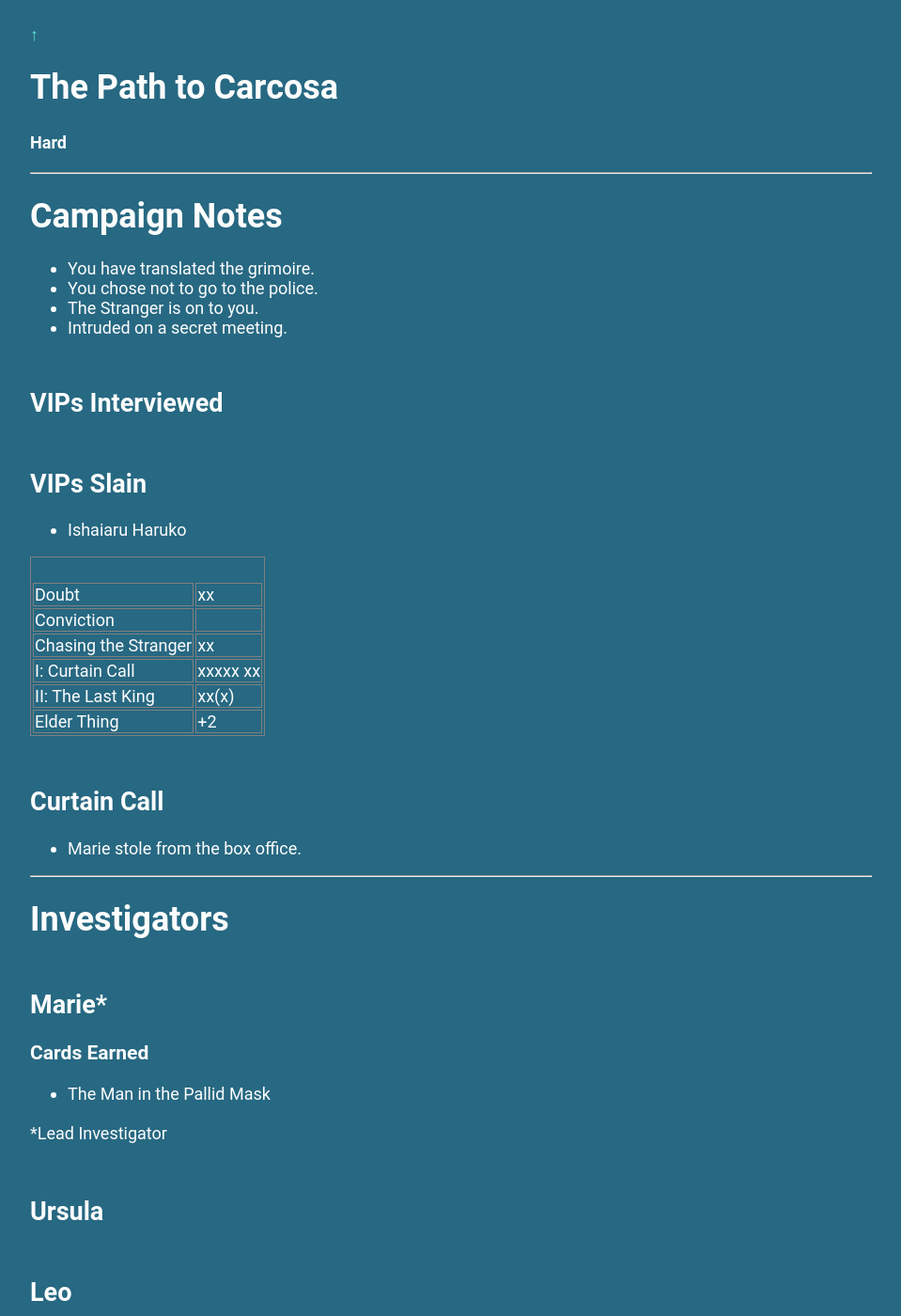
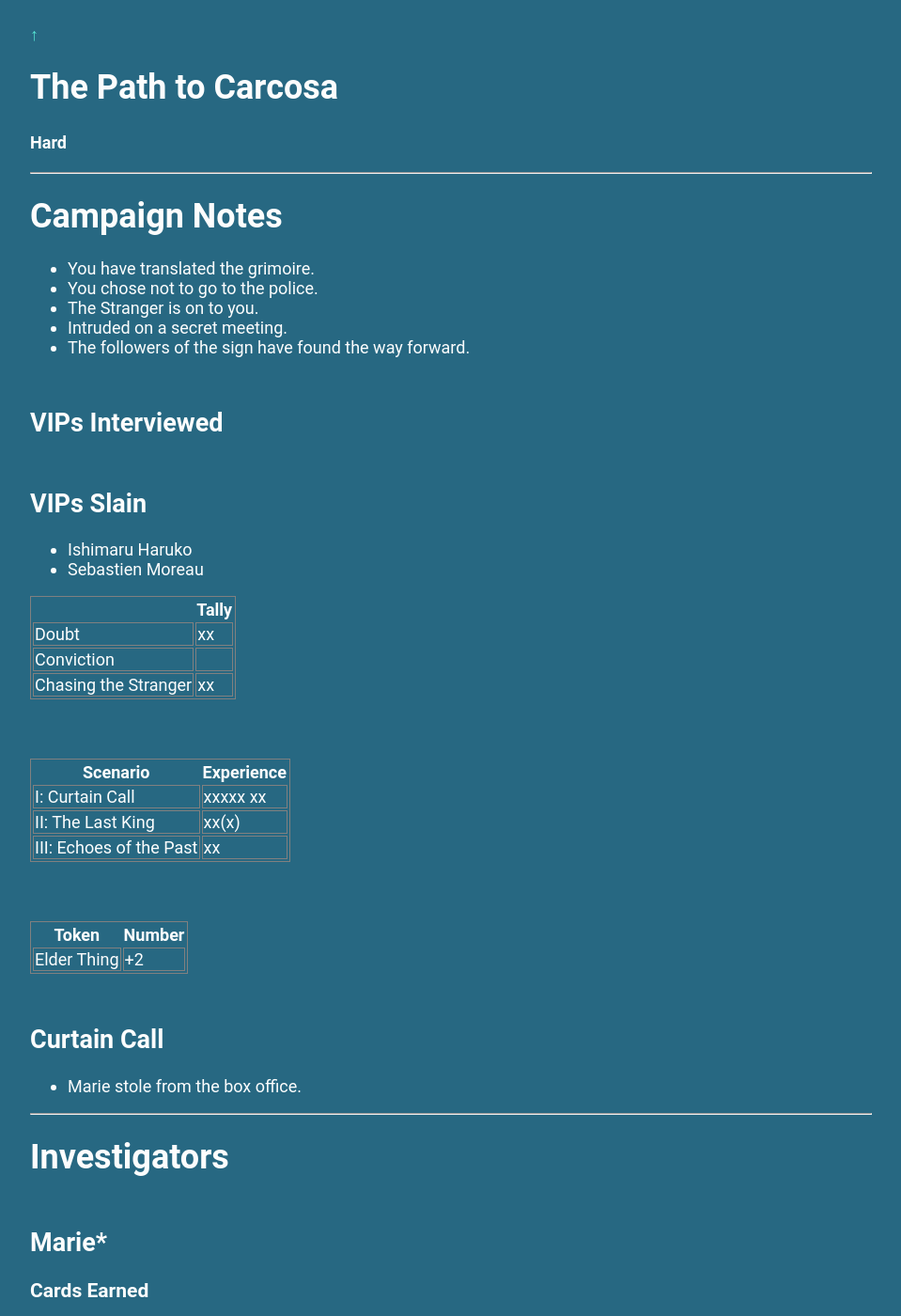
Before and after one commit to ethanCrobison/ethanCrobison.github.io, a Jekyll site: the page built from creations/ptc-campaign-log.md, in a window 1280 px wide and 1400 px high. Shown: the whole window at 94% size, without its empty margins (32-991 px from the left). Built offline with Jekyll 4.4.1, drawn with Linux system fonts in a browser that asks for light colours.

Commit message:
Add campaign log updates

```diff
--- a/creations/ptc-campaign-log.md
+++ b/creations/ptc-campaign-log.md
@@ -14,14 +14,16 @@ layout: default
 - You chose not to go to the police.
 - The Stranger is on to you.
 - Intruded on a secret meeting.
+- The followers of the sign have found the way forward.
 
 ## VIPs Interviewed
 
 ## VIPs Slain
 
-- Ishaiaru Haruko
+- Ishimaru Haruko
+- Sebastien Moreau
 
-|                      |               |
+|                      | Tally         |
 |----------------------|---------------|
 | Doubt                | xx            |
 |----------------------|---------------|
@@ -29,9 +31,21 @@ layout: default
 |----------------------|---------------|
 | Chasing the Stranger | xx            |
 |----------------------|---------------|
-| I: Curtain Call      | xxxxx xx      |
-|----------------------|---------------|
-| II: The Last King    | xx(x)         |
+
+<br>
+
+| Scenario                | Experience    |
+|-------------------------|---------------|
+| I: Curtain Call         | xxxxx xx      |
+|-------------------------|---------------|
+| II: The Last King       | xx(x)         |
+|-------------------------|---------------|
+| III: Echoes of the Past | xx            |
+|-------------------------|---------------|
+
+<br>
+
+| Token                | Number        |
 |----------------------|---------------|
 | Elder Thing          | +2            |
 |----------------------|---------------|
@@ -67,7 +81,7 @@ layout: default
 |--------------|----------|--------|
 | Leo          |          |        |
 |--------------|----------|--------|
-| Ursula       |          |        |
+| Ursula       |          | x      |
 |--------------|----------|--------|
 
 
```
Also changed, not shown: creations/campaign-playalong-tfa-log.md (added, +32 -0 lines), creations/tcu-campaign-log.md (+55 -1 lines), 1 other file.
